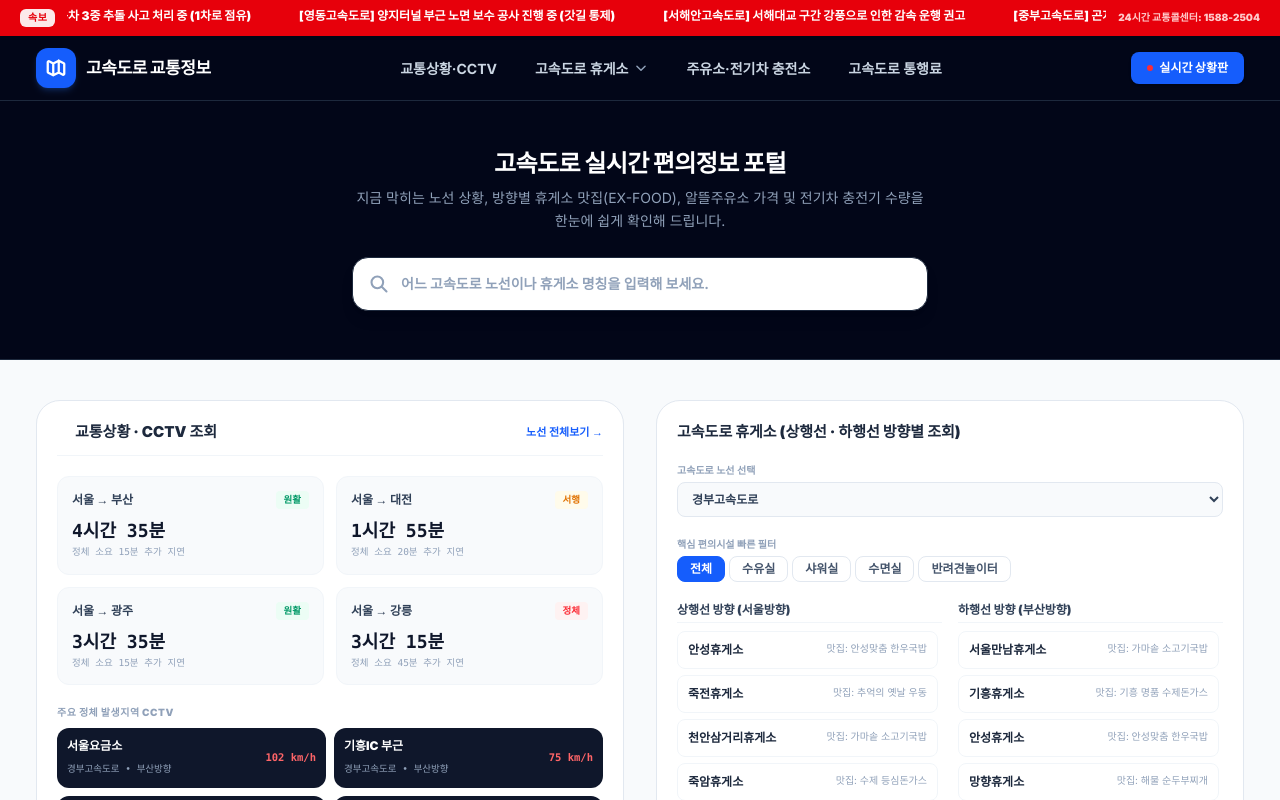
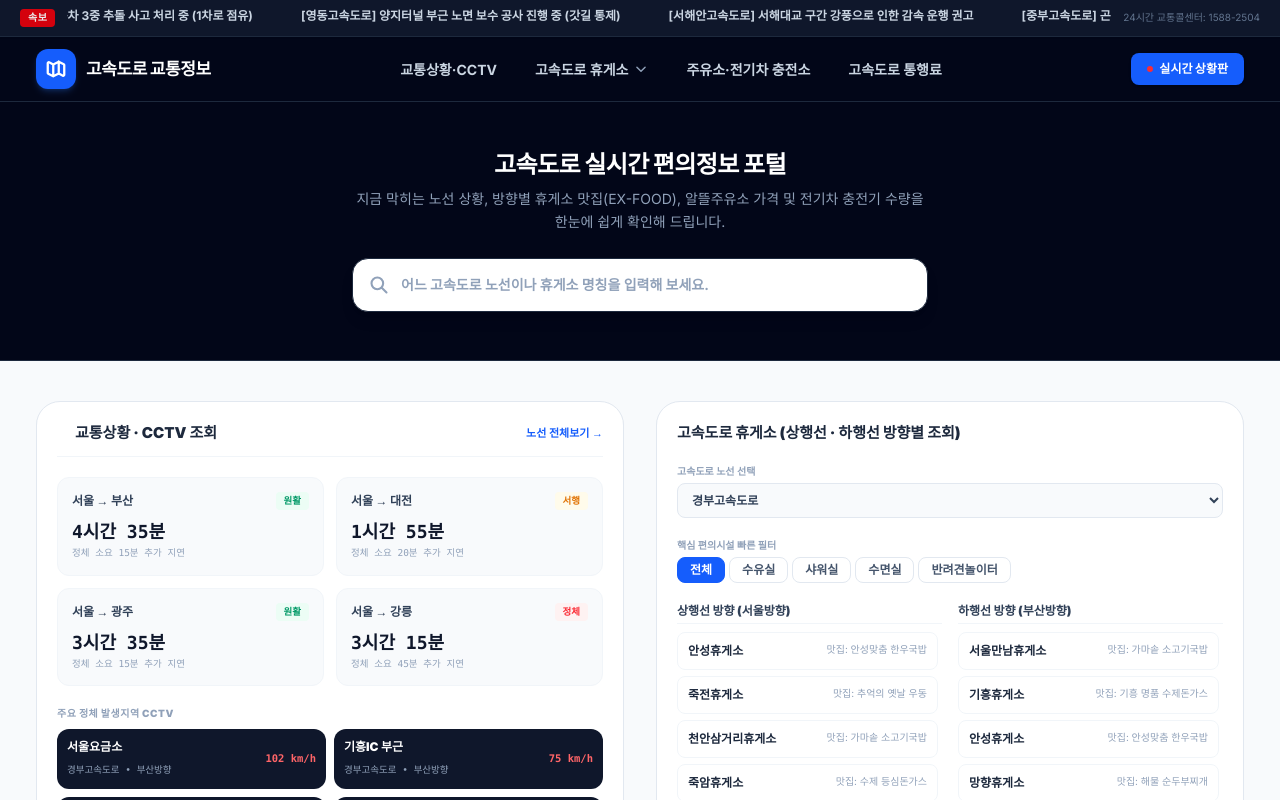
Before and after one commit to fnqlrtm123-code/highway-live, a Next.js app: page / in a window 1280 px wide. Shown: the top 800 px of the page. Built offline with nearby package versions, Linux system fonts and the light colour scheme.

Commit message:
design: change top breaking news banner background to slate-900

```diff
--- a/src/app/layout.tsx
+++ b/src/app/layout.tsx
@@ -44,18 +44,18 @@ export default function RootLayout({
       <head />
       <body className="min-h-full flex flex-col bg-slate-50 text-slate-900 font-sans antialiased">
         {/* 1. 최상단 실시간 돌발 상황 속보 배너 (Roadplus 스타일) */}
-        <div className="w-full bg-red-600 text-white py-2 px-4 text-xs font-black overflow-hidden relative z-50 shadow-sm">
+        <div className="w-full bg-slate-900 text-slate-300 py-2 px-4 text-xs border-b border-slate-800 relative z-50 shadow-xs">
           <div className="mx-auto max-w-[1240px] flex items-center gap-3">
-            <span className="bg-white text-red-600 px-2 py-0.5 rounded-md text-[10px] uppercase font-mono tracking-wider shrink-0 animate-pulse">속보</span>
+            <span className="bg-red-600 text-white px-2 py-0.5 rounded text-[10px] font-black tracking-wider shrink-0 animate-pulse">속보</span>
             <div className="flex-1 overflow-hidden relative h-5">
-              <div className="animate-[marquee_25s_linear_infinite] whitespace-nowrap absolute flex gap-12 hover:[animation-play-state:paused] cursor-pointer">
+              <div className="animate-[marquee_25s_linear_infinite] whitespace-nowrap absolute flex gap-12 hover:[animation-play-state:paused] cursor-pointer text-slate-300 font-bold">
                 <span>[경부고속도로] 천안IC 부근 승용차 3중 추돌 사고 처리 중 (1차로 점유)</span>
                 <span>[영동고속도로] 양지터널 부근 노면 보수 공사 진행 중 (갓길 통제)</span>
                 <span>[서해안고속도로] 서해대교 구간 강풍으로 인한 감속 운행 권고</span>
                 <span>[중부고속도로] 곤지암IC 인근 낙하물 수거 완료, 서행 해소 중</span>
               </div>
             </div>
-            <span className="text-[10px] text-red-200 hidden md:inline">24시간 교통콜센터: 1588-2504</span>
+            <span className="text-[10px] text-slate-500 hidden md:inline">24시간 교통콜센터: 1588-2504</span>
           </div>
         </div>
 
```
